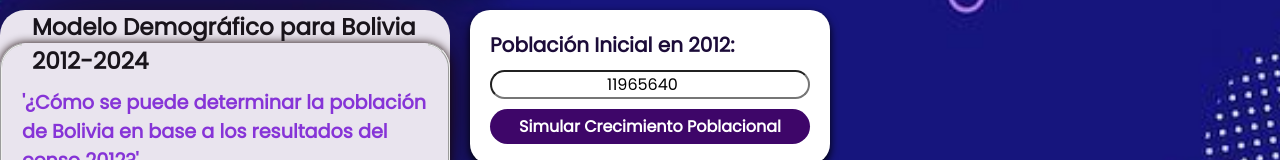
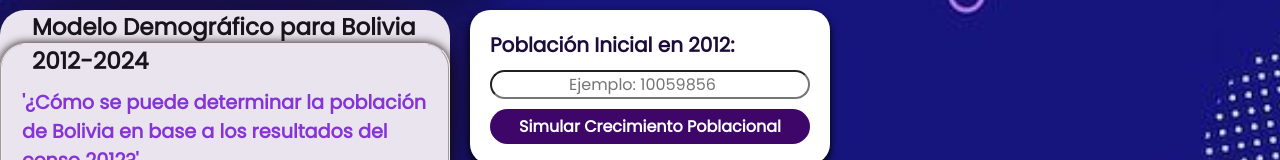
Before and after one commit to EdelyTito/simulacion, a Vue app: page /ejercicio2 in a window 1280 px wide. Shown: the part 243-403 px from the top of the page. Built offline with nearby package versions, Linux system fonts and the light colour scheme.

Commit message:
ahora si

```diff
--- a/src/views/Ejercicio2.vue
+++ b/src/views/Ejercicio2.vue
@@ -9,7 +9,7 @@
       </Fieldset>
       <div class="controls">
         <label for="initialPopulation">Población Inicial en 2012:</label>
-        <input type="number" v-model="initialPopulation" id="initialPopulation" min="1">
+        <input type="number" v-model="initialPopulation" id="initialPopulation" min="1" placeholder="Ejemplo: 10059856">
 
         <button @click="simulatePopulationGrowth">Simular Crecimiento Poblacional</button>
       </div>
@@ -46,13 +46,13 @@ export default {
   },
   data() {
     return {
-      initialPopulation: 11965640,
+      initialPopulation: null, // Inicialmente vacío para permitir la entrada del usuario
       results: []
     };
   },
   methods: {
     simulatePopulationGrowth() {
-      let population = this.initialPopulation;
+      let population = Number(this.initialPopulation); // Asegurarse de que sea un número
       const birthRate = 0.02493; // Tasa de natalidad anual
       const deathRate = 0.00743; // Tasa de mortalidad anual
       const startYear = 2013;
```
